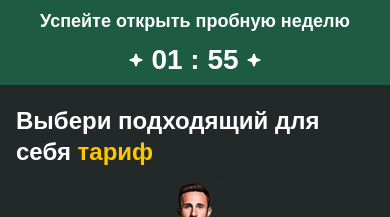
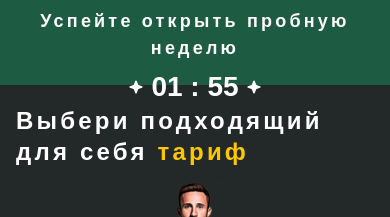
Before and after one commit to mam1nmodnik/trening, a Next.js app: page / in a window 390 px wide. Shown: the top 217 px of the page. Built offline with nearby package versions, Linux system fonts and the light colour scheme; no server answers.

Commit message:
fix | ios mobile text

```diff
--- a/src/components/GIfts.tsx
+++ b/src/components/GIfts.tsx
@@ -77,7 +77,7 @@ export default function Gifts() {
               {seconds !== 0 && procent(item.full_price, item.price)}
 
               {item.full_price == 18990 ? (
-                <p className="absolute md:right-4 md:top-3 right-2 top-0.5 Montserrat text-[#FDB056] sm:text-[22px] text-[16px] leading-[130%] tracking-[130%] scale-x-100 font-medium">
+                <p className="absolute md:right-4 md:top-3 right-2 top-0.5 Montserrat text-[#FDB056] sm:text-[22px] text-[16px] leading-[130%] tracking-[0.2rem] scale-x-100 font-medium">
                   хит!
                 </p>
               ) : null}
--- a/src/components/layout/MyApp.tsx
+++ b/src/components/layout/MyApp.tsx
@@ -9,7 +9,7 @@ export default function MyApp() {
       <MyHeader />
       <main className="flex justify-center   lg:mb-[150px]  sm:m-10  mt-5 mr-4 ml-4 mb-[20px]">
         <div className="max-w-[1216px] sm:mt-[50px] flex flex-col sm:gap-[100px] gap-[10px]">
-          <h1 className="sm:text-[40px] text-[24px] font-bold text-white leading-[130%] tracking-[130%] scale-x-100 font-stretch-expanded Montserrat">
+          <h1 className="sm:text-[40px] text-[24px] font-bold text-white leading-[130%] tracking-[0.2rem] scale-x-100 font-stretch-expanded Montserrat">
             Выбери подходящий для себя
             <span className="text-yellow-400"> тариф</span>
           </h1>
--- a/src/components/layout/MyHeader.tsx
+++ b/src/components/layout/MyHeader.tsx
@@ -4,7 +4,7 @@ import Timer from "@/components/UI/Time";
 export default function MyHeader() {
   return (
     <header className="sm:h-[103px] h-[85px] bg-[#1D5B43] flex flex-col gap-[4px] text-center pt-[8px] pb-[8px]">
-        <h1 className="sm:text-2xl text-[18px] font-semibold text-white  font-stretch-expanded tracking-[130%] Montserrat">
+        <h1 className="sm:text-2xl text-[18px] font-semibold text-white  tracking-[0.2rem] Montserrat">
           Успейте открыть пробную неделю
         </h1>
         <div className="flex justify-center gap-[8px]">
```
